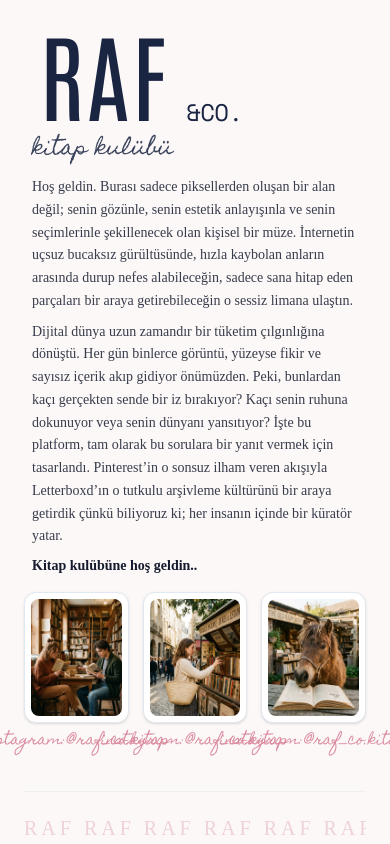
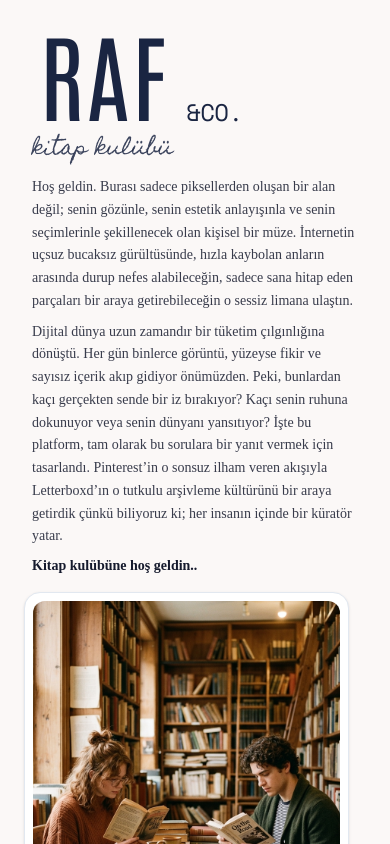
Before and after one commit to BatuAkar/RAF, a Next.js app: page / in a window 390 px wide. Shown: the top 844 px of the page. Built offline with nearby package versions, Linux system fonts and the light colour scheme; no server answers; the database is empty; a web font is replaced by a local one.

Commit message:
style: set instagram cards to exactly 5% smaller than original

```diff
--- a/src/app/page.tsx
+++ b/src/app/page.tsx
@@ -92,22 +92,22 @@ export default function LandingPage() {
             </div>
           </div>
 
-          {/* Sol Alt: Instagram Kartları */}
-          <div className="w-full max-w-lg lg:max-w-xl">
-            <div className="grid grid-cols-3 gap-3.5 sm:gap-5">
+          {/* Sol Alt: Instagram Kartları (%5 küçültülmüş) */}
+          <div className="w-[95%]">
+            <div className="grid grid-cols-1 sm:grid-cols-3 gap-5">
               {instagramItems.map((item) => (
                 <div key={item.id} className="flex flex-col items-center">
                   <a
                     href={item.link || "https://www.instagram.com/raf_co.kitap/"}
                     target="_blank"
                     rel="noopener noreferrer"
-                    className="w-full max-w-[165px] aspect-[4/5] overflow-hidden rounded-xl sm:rounded-2xl border border-slate-200 shadow-sm bg-white p-1.5 sm:p-2 hover:-translate-y-1 transition-all duration-300 block cursor-pointer"
+                    className="w-full aspect-[4/5] overflow-hidden rounded-2xl border border-slate-200 shadow-sm bg-white p-2 hover:-translate-y-1 transition-all duration-300 block cursor-pointer"
                     title={`Instagram'da Gör: ${item.username || "raf_co.kitap"}`}
                   >
                     <img
                       src={item.image_url}
                       alt={`Instagram Post ${item.id}`}
-                      className="w-full h-full object-cover rounded-lg sm:rounded-xl"
+                      className="w-full h-full object-cover rounded-xl"
                       loading="lazy"
                     />
                   </a>
@@ -115,7 +115,7 @@ export default function LandingPage() {
                     href={item.link || "https://www.instagram.com/raf_co.kitap/"}
                     target="_blank"
                     rel="noopener noreferrer"
-                    className="mt-2 flex items-center text-accent-pink font-handwritten text-sm sm:text-base lg:text-lg hover:underline cursor-pointer select-none text-center"
+                    className="mt-2.5 flex items-center text-accent-pink font-handwritten text-lg sm:text-xl hover:underline cursor-pointer select-none"
                   >
                     <span>{item.username || "instagram:@raf_co.kitap"}</span>
                   </a>
```
